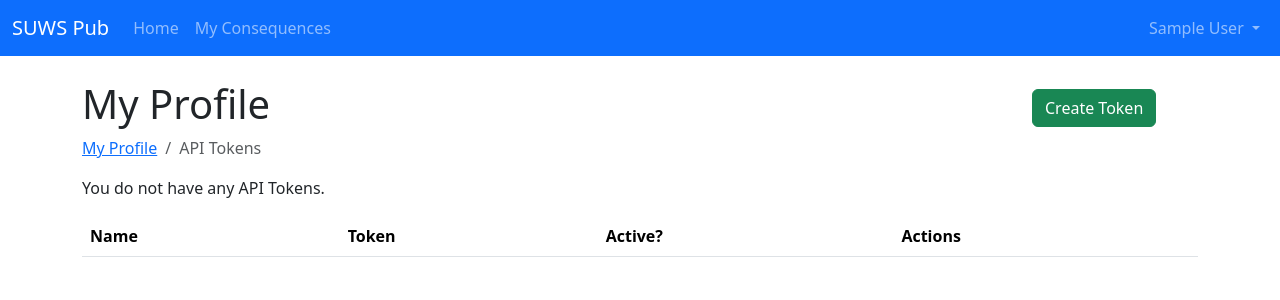
After one commit to trickeydan/ferry-api, a Django app: page /accounts/profile/api-tokens/ in a window 1280 px wide. The commit adds this page. Shown: the top 300 px of the page. Run offline with Django 5.2, Linux system fonts and the light colour scheme; a user stored in the database is signed in; tables that the repository leaves empty hold one stand-in row (values such as "Sample post"); lists and menus that the app fills with data are empty; parts of the project's set-up code (start-up, migrations or seed data) failed here and were passed over; some libraries are stand-ins or nearby versions.

Commit message:
Add de/reactivate buttons to API token list

```diff
--- a/ferry/accounts/middleware.py
+++ b/ferry/accounts/middleware.py
@@ -3,9 +3,11 @@ from __future__ import annotations
 from collections.abc import Callable
 
 from django.conf import settings
-from django.http import HttpRequest, HttpResponse
+from django.http import HttpResponse
 from django.shortcuts import redirect
 from django.urls import resolve
+
+from ferry.core.http import HttpRequest
 
 
 class UserLinkedToPersonMiddleware:
--- a/ferry/accounts/models.py
+++ b/ferry/accounts/models.py
@@ -29,10 +29,20 @@ class User(AbstractUser):
 class APIToken(models.Model):
     id = models.UUIDField(verbose_name="ID", primary_key=True, default=uuid.uuid4, editable=False)
     user = models.ForeignKey(User, on_delete=models.CASCADE, related_name="api_tokens")
+    name = models.CharField(max_length=100)
     token = models.CharField(max_length=128, unique=True, editable=False, default=secrets.token_urlsafe)
     is_active = models.BooleanField(default=True)
     created_at = models.DateTimeField(auto_now_add=True, editable=False)
     updated_at = models.DateTimeField(auto_now=True, editable=False)
+
+    class Meta:
+        constraints = [
+            models.UniqueConstraint(
+                fields=["user", "name"],
+                violation_error_message="Please choose a unique name for the token.",
+                name="unique_name_for_token_per_user",
+            )
+        ]
 
     def __str__(self) -> str:
         return f"API Token for {self.user}"
--- a/ferry/accounts/urls.py
+++ b/ferry/accounts/urls.py
@@ -15,4 +15,9 @@ urlpatterns = [
     ),
     path("unlinked/", views.UnlinkedAccountView.as_view(), name="unlinked_account"),
     path("profile/", views.ProfileView.as_view(), name="profile"),
+    path("profile/api-tokens/", views.ProfileAPITokenView.as_view(), name="api-tokens"),
+    path("profile/api-tokens/<uuid:pk>/activate/", views.ReactivateAPITokenView.as_view(), name="api-tokens-activate"),
+    path(
+        "profile/api-tokens/<uuid:pk>/deactivate/", views.DeactivateAPITokenView.as_view(), name="api-tokens-deactivate"
+    ),
 ]
--- a/ferry/accounts/views.py
+++ b/ferry/accounts/views.py
@@ -1,27 +1,30 @@
 from __future__ import annotations
 
 from typing import Any
+from uuid import UUID
 
 from django import http
 from django.contrib import messages
 from django.contrib.auth import login, mixins
 from django.contrib.auth import views as auth_views
+from django.core.exceptions import SuspiciousOperation
 from django.db.models.base import Model as Model
 from django.db.models.query import QuerySet
 from django.forms import BaseModelForm
-from django.shortcuts import redirect
+from django.shortcuts import get_object_or_404, redirect, render
 from django.urls import reverse, reverse_lazy
-from django.views.generic import FormView, UpdateView, View
+from django.views.generic import FormView, ListView, UpdateView, View
 
 from ferry.accounts.forms import PersonProfileForm, UserPersonLinkForm
 from ferry.accounts.models import Person
+from ferry.core.http import HttpRequest
 
-from .models import User
+from .models import APIToken, User
 from .oauth import oauth_config
 
 
 class LoginView(auth_views.LoginView):
-    def dispatch(self, request: http.HttpRequest, *args: Any, **kwargs: Any) -> http.HttpResponse:
+    def dispatch(self, request: HttpRequest, *args: Any, **kwargs: Any) -> http.HttpResponse:  # type: ignore[override]
         # Redirect a user that is already logged in.
         # Borrowed from django.contrib.auth.views.LoginView.dispatch
         if self.request.user.is_authenticated:
@@ -41,7 +44,7 @@ class LoginView(auth_views.LoginView):
 
 
 class SSOOIDCRedirectView(View):
-    def get(self, request: http.HttpRequest) -> http.HttpResponseRedirect | http.HttpResponseServerError:
+    def get(self, request: HttpRequest) -> http.HttpResponseRedirect | http.HttpResponseServerError:
         token = oauth_config.sown.authorize_access_token(request)
         userinfo = token.get("userinfo", {})
 
@@ -89,7 +92,7 @@ class UnlinkedAccountView(mixins.LoginRequiredMixin, FormView):
     form_class = UserPersonLinkForm
     success_url = reverse_lazy("court:scoreboard")
 
-    def dispatch(self, request: http.HttpRequest, *args: Any, **kwargs: Any) -> http.HttpResponseBase:
+    def dispatch(self, request: HttpRequest, *args: Any, **kwargs: Any) -> http.HttpResponseBase:  # type: ignore[override]
         assert request.user.is_authenticated
 
         if request.user.person is not None:
@@ -121,3 +124,32 @@ class ProfileView(mixins.LoginRequiredMixin, UpdateView):
     def form_valid(self, form: BaseModelForm) -> http.HttpResponse:
         messages.info(self.request, "Updated profile.")
         return super().form_valid(form)
+
+
+class ProfileAPITokenView(mixins.LoginRequiredMixin, ListView):
+    template_name = "accounts/api_tokens.html"
+    success_url = reverse_lazy("accounts:api-tokens")
+
+    def get_queryset(self) -> QuerySet[APIToken]:
+        assert self.request.user.is_authenticated
+        return self.request.user.api_tokens.all()
+
+
+class DeactivateAPITokenView(mixins.LoginRequiredMixin, View):
+    new_state = False
+
+    def post(self, request: HttpRequest, pk: UUID) -> http.HttpResponse:
+        assert request.user.is_authenticated
+
+        if not request.htmx:
+            raise SuspiciousOperation("That request is not valid.")
+
+        api_token = get_object_or_404(request.user.api_tokens, id=pk)
+        api_token.is_active = self.new_state
+        api_token.save()
+
+        return render(request, "accounts/api_tokens__table_row.html", {"api_token": api_token})
+
+
+class ReactivateAPITokenView(DeactivateAPITokenView):
+    new_state = True
--- /dev/null
+++ b/ferry/core/http.py
@@ -0,0 +1,6 @@
+from django.http import HttpRequest as HttpRequestBase
+from django_htmx.middleware import HtmxDetails
+
+
+class HttpRequest(HttpRequestBase):
+    htmx: HtmxDetails
--- a/ferry/core/settings/base.py
+++ b/ferry/core/settings/base.py
@@ -24,6 +24,7 @@ INSTALLED_APPS = [
     "crispy_forms",
     "crispy_bootstrap5",
     "django_filters",
+    "django_htmx",
     "emoji_picker",
     "rules",
     "django.contrib.admin",
@@ -43,6 +44,7 @@ MIDDLEWARE = [
     "django.contrib.messages.middleware.MessageMiddleware",
     "django.middleware.clickjacking.XFrameOptionsMiddleware",
     "ferry.accounts.middleware.UserLinkedToPersonMiddleware",
+    "django_htmx.middleware.HtmxMiddleware",
 ]
 
 AUTHENTICATION_BACKENDS = (
--- /dev/null
+++ b/ferry/templates/accounts/api_tokens.html
@@ -0,0 +1,37 @@
+{% extends "base.html" %}
+{% load crispy_forms_tags django_htmx static %}
+
+{% block title %}My Profile{% endblock %}
+{% block page_title %}My Profile{% endblock %}
+
+{% block buttons %}
+  <a class="btn btn-success" href="#">Create Token</a>
+{% endblock %}
+
+{% block content %}
+  <nav aria-label="breadcrumb">
+    <ol class="breadcrumb">
+      <li class="breadcrumb-item" aria-current="page"><a href="{% url 'accounts:profile' %}">My Profile</a></li>
+      <li class="breadcrumb-item active" aria-current="page">API Tokens</li>
+    </ol>
+  </nav>
+
+  <table class="table">
+    <thead>
+      <tr>
+        <th scope="col">Name</th>
+        <th scope="col">Token</th>
+        <th scope="col">Active?</th>
+        <th scope="col">Actions</th>
+      </tr>
+    </thead>
+    <tbody>
+      {% for api_token in object_list %}
+        {% include "accounts/api_tokens__table_row.html" %}
+      {% empty %}
+        <p>You do not have any API Tokens.</p>
+      {% endfor %}
+    </tbody>
+  </table>
+  {% django_htmx_script %}
+{% endblock %}
--- a/ferry/templates/accounts/profile.html
+++ b/ferry/templates/accounts/profile.html
@@ -3,6 +3,10 @@
 
 {% block title %}My Profile{% endblock %}
 {% block page_title %}My Profile{% endblock %}
+
+{% block buttons %}
+  <a class="btn btn-primary" href="{% url 'accounts:api-tokens' %}">API Tokens</a>
+{% endblock %}
 
 {% block content %}
   <nav aria-label="breadcrumb">
--- a/ferry/templates/base.html
+++ b/ferry/templates/base.html
@@ -6,7 +6,7 @@
     <title>{% block title %}{% endblock %}</title>
     <link href="https://cdn.jsdelivr.net/npm/bootstrap@5.3.3/dist/css/bootstrap.min.css" rel="stylesheet" integrity="sha384-QWTKZyjpPEjISv5WaRU9OFeRpok6YctnYmDr5pNlyT2bRjXh0JMhjY6hW+ALEwIH" crossorigin="anonymous">
   </head>
-  <body>
+  <body hx-headers='{"X-CSRFToken": "{{ csrf_token }}"}'>
     {% include "inc/nav.html" %}
     <main class="container">
       <div class="row">
@@ -21,5 +21,9 @@
       {% block content %}{% endblock %}
     </main>
     <script src="https://cdn.jsdelivr.net/npm/bootstrap@5.3.3/dist/js/bootstrap.bundle.min.js" integrity="sha384-YvpcrYf0tY3lHB60NNkmXc5s9fDVZLESaAA55NDzOxhy9GkcIdslK1eN7N6jIeHz" crossorigin="anonymous"></script>
+    <script src="https://unpkg.com/htmx.org@2.0.3" integrity="sha384-0895/pl2MU10Hqc6jd4RvrthNlDiE9U1tWmX7WRESftEDRosgxNsQG/Ze9YMRzHq" crossorigin="anonymous"></script>
+    <script src="https://cdn.jsdelivr.net/npm/sweetalert2@11"></script>
+
+    <!-- <script src="https://unpkg.com/htmx-ext-debug@2.0.0/debug.js"></script> -->
   </body>
 </html>
--- a/pyproject.toml
+++ b/pyproject.toml
@@ -19,6 +19,7 @@ authlib = "^1.3.2"
 django-crispy-forms = "^2.3"
 crispy-bootstrap5 = "^2024.2"
 django-emoji-picker = "^0.0.6"
+django-htmx = "^1.19.0"
 
 [tool.poetry.group.prod.dependencies]
 gunicorn = "^21.2.0"
```
Also changed, not shown: ferry/accounts/templatetags/api_tags.py (added, +9 -0 lines), ferry/templates/accounts/api_tokens__table_row.html (added, +35 -0 lines), ferry/accounts/migrations/0006_add_name_to_api_tokens.py (added), ferry/accounts/templatetags/__init__.py (added), 1 other file.
